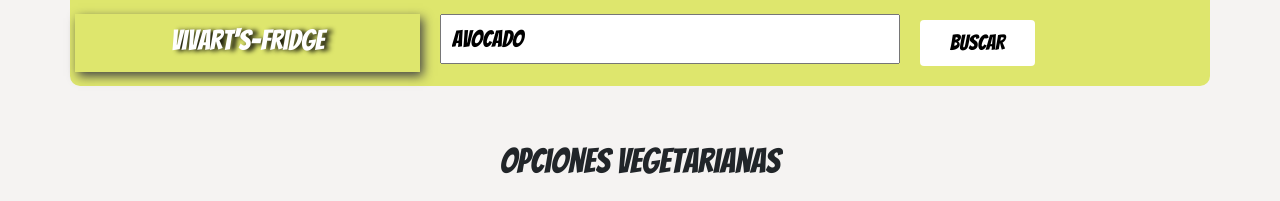
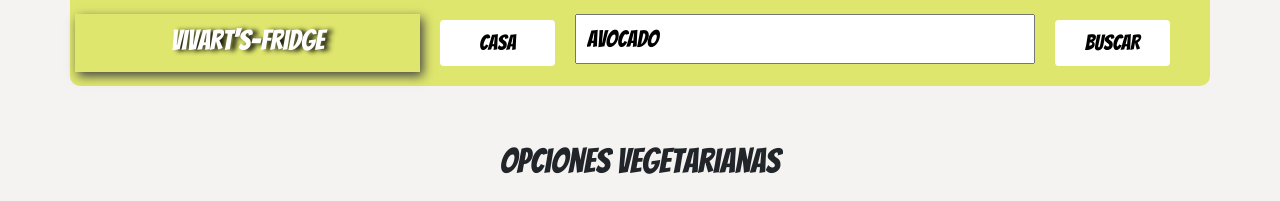
Before and after one commit to sergiovivart/sergiovivart.github.io, a plain HTML site: page apps/vivart-fridge.html in a window 1280 px wide. Shown: the top 201 px of the page. Drawn offline with Linux system fonts and the light colour scheme; no server answers.

Commit message:
cambiado el layout de apps

```diff
--- a/apps/vivart-fridge.html
+++ b/apps/vivart-fridge.html
@@ -29,7 +29,7 @@
  <div id="barra" class="container">
      <div class="row">
          <span>Vivart's-Fridge</span>
-         <!-- <a href="https://sergiovivart.github.io/apps/vivart-fridge.html" id="homeButton"  class="btn botonBarra">Casa</a> -->
+         <a href="https://sergiovivart.github.io/apps/vivart-fridge.html" id="homeButton"  class="btn botonBarra">Casa</a>
          <input type="text" id="target" value="avocado" placeholder="ingredient">
          <a href="#!" class="btn botonBarra" type="button" id="lanzar">Buscar</a>
      </div>
```
